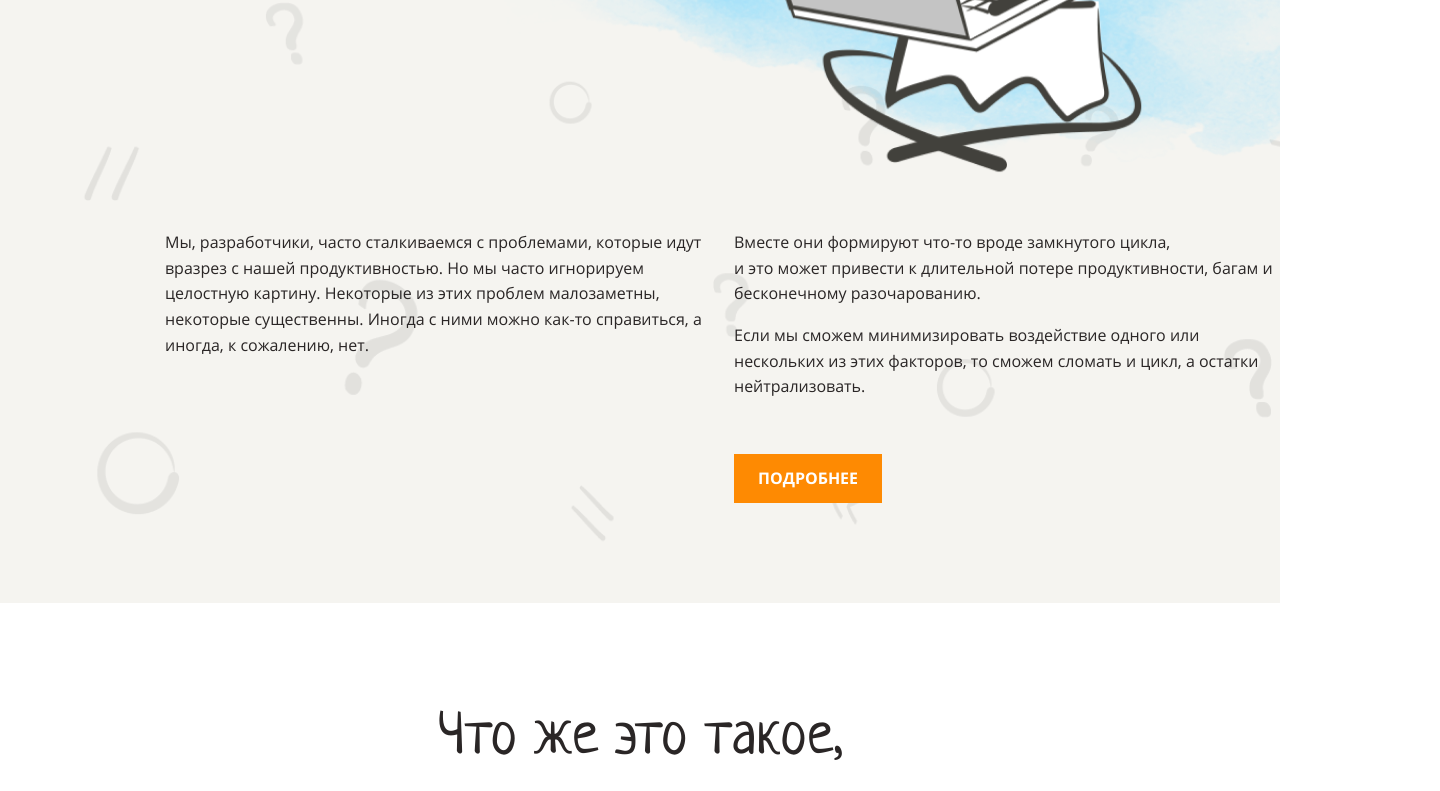
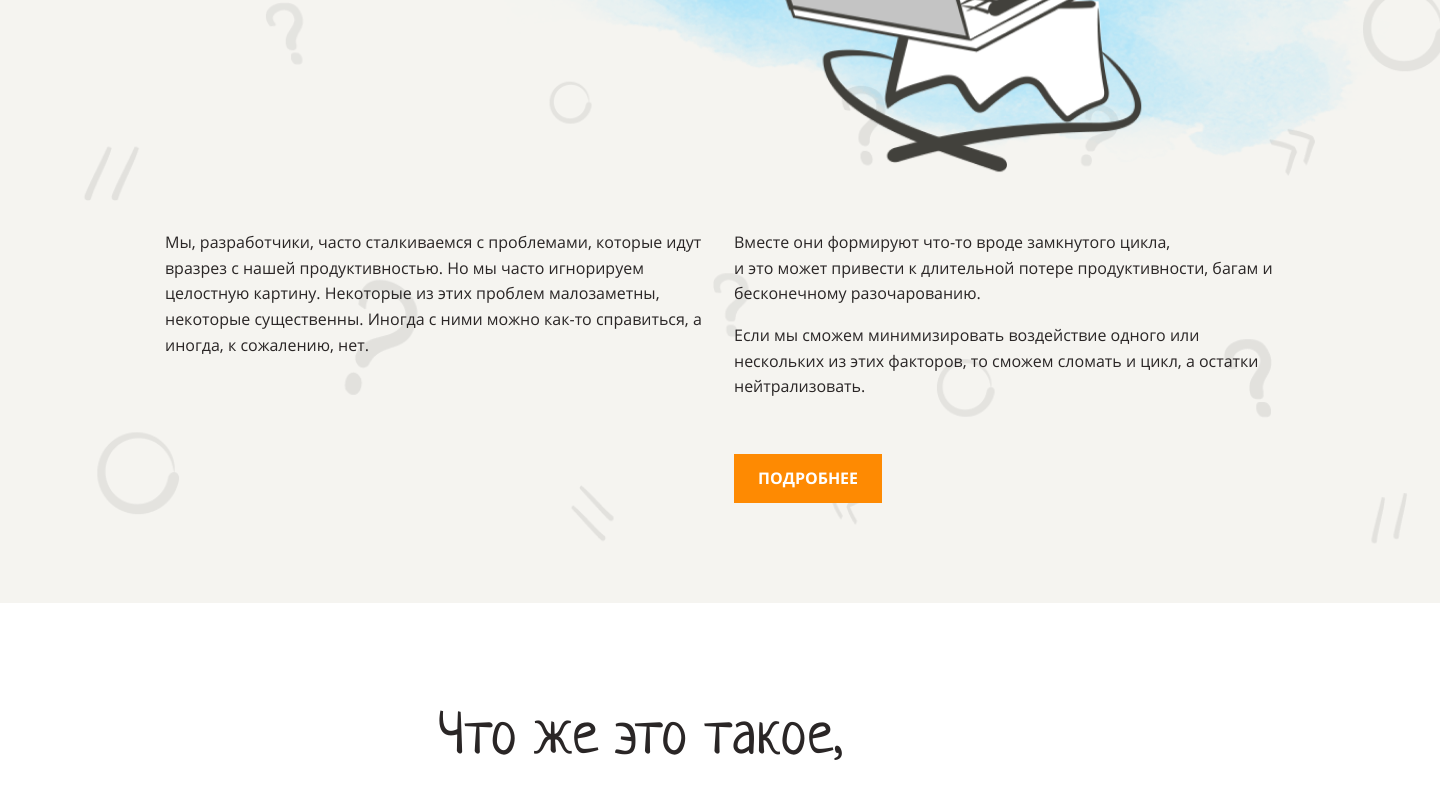
Before and after one commit to LainVellio/Designer-Project-HTML-CSS-Hexlet, a website: page index.html in a window 1280 px wide. Shown: the part 425-1216 px from the top of the page, 1440 px wide, since content can reach past the window. Drawn offline with Linux system fonts and the light colour scheme.

Commit message:
add min-width in background

```diff
--- a/index.html
+++ b/index.html
@@ -65,7 +65,7 @@
 
         </section>
 
-        <div class="bg-black">
+        <div class="bg bg-black">
             <section class="section padding-t-200 flex">
                 <a name="Five-Cognitive-Biases"></a>
                 <div class="card-h-size c-m-right c-m-bottom">
--- a/src/styles/style.css
+++ b/src/styles/style.css
@@ -1,4 +1,4 @@
- h1, h2, h3, h4, h5, h6 {
+h1, h2, h3, h4, h5, h6 {
   margin-top: 0px;
   margin-bottom: 0px;
  }
@@ -6,9 +6,8 @@
 .bg {
   position: relative;
   margin: 0px auto;
-  width: 100%;
   z-index: 1;
-  overflow: hidden;
+  min-width: 1440px;
 }
 
 .center {
```
